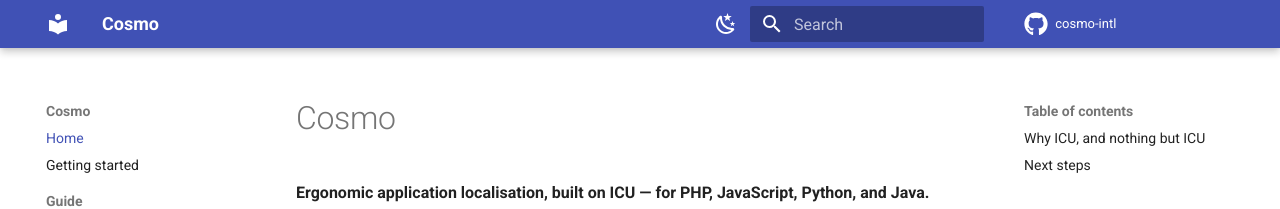
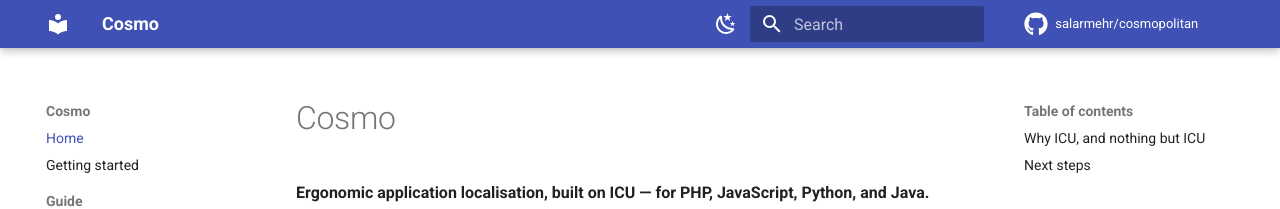
Before and after one commit to cosmo-intl/cosmo-docs, an MkDocs documentation site: the page built from docs/index.md, in a window 1280 px wide. Shown: the top 209 px of the page. Built offline with MkDocs 1.6.1 and Material for MkDocs 9.7.7, drawn with Linux system fonts in a browser that asks for light colours; comment, search, counter and statistics services are not loaded; some of the changed lines change nothing that is shown.

Commit message:
Bump workflow actions off Node 20; point repo badge at PHP port
- Update checkout@v6, setup-uv@v8, upload-pages-artifact@v5, deploy-pages@v5
  (all run on Node 24; avoids the June 16 forced migration)
- Point repo_url at salarmehr/cosmopolitan so the header star/fork count
  reflects the established PHP repo

```diff
--- a/mkdocs.yml
+++ b/mkdocs.yml
@@ -3,11 +3,12 @@ site_description: Ergonomic, ICU-backed application localisation for PHP, JavaSc
 site_url: https://cosmo.miloun.com/
 copyright: MIT © Aiden Adrian
 
-# The JS, Python, and Java ports live under the cosmo-intl org; the PHP port keeps
-# its long-standing home at salarmehr/cosmopolitan (preserving stars and release
-# tags). This top-level link points at the org that hosts the family.
-repo_url: https://github.com/cosmo-intl
-repo_name: cosmo-intl
+# Material shows the linked repository's star/fork count in the header. The PHP
+# port (salarmehr/cosmopolitan) is the long-established repo that actually carries
+# the stars and forks, so point the header there; the JS/Python/Java ports live
+# under the newer cosmo-intl org.
+repo_url: https://github.com/salarmehr/cosmopolitan
+repo_name: salarmehr/cosmopolitan
 edit_uri: ""
 
 theme:
```
Also changed, not shown: 1 other file.
